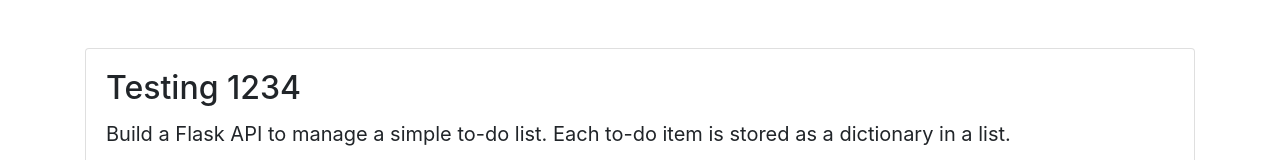
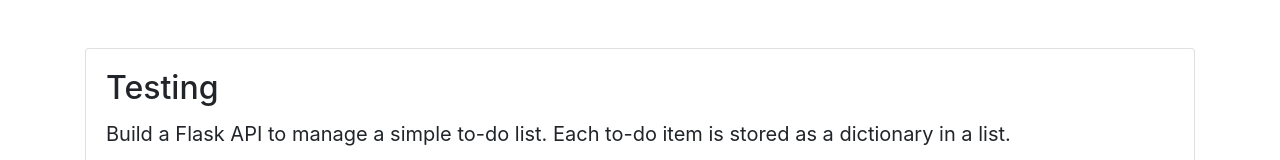
Before and after one commit to JOYSTON-LEWIS/Assignment_05_DevOps, a plain HTML site: page index.html in a window 1280 px wide. Shown: the top 160 px of the page. Drawn offline with nearby package versions, Linux system fonts and the light colour scheme.

Commit message:
just testing

```diff
--- a/index.html
+++ b/index.html
@@ -15,7 +15,7 @@
     <div class="container mt-5">
         <div class="card">
             <div class="card-body">
-                <h2 class="card-title">Testing 1234</h2>
+                <h2 class="card-title">Testing</h2>
                 <blockquote class="blockquote">
                     <p>Build a Flask API to manage a simple to-do list. Each to-do item is stored as a dictionary in a list.</p>
                     <ol class="list-group list-group-numbered" >
```
